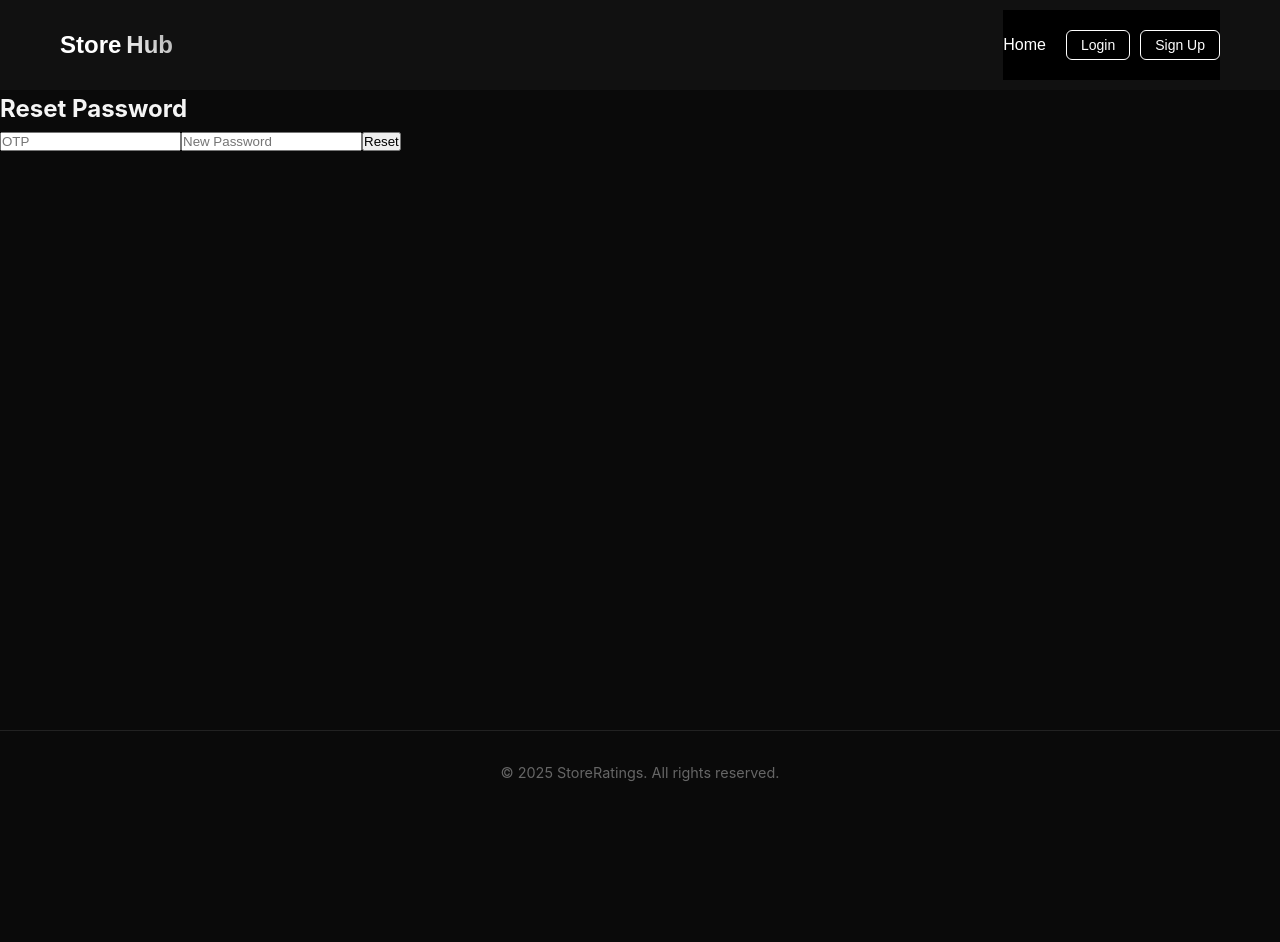
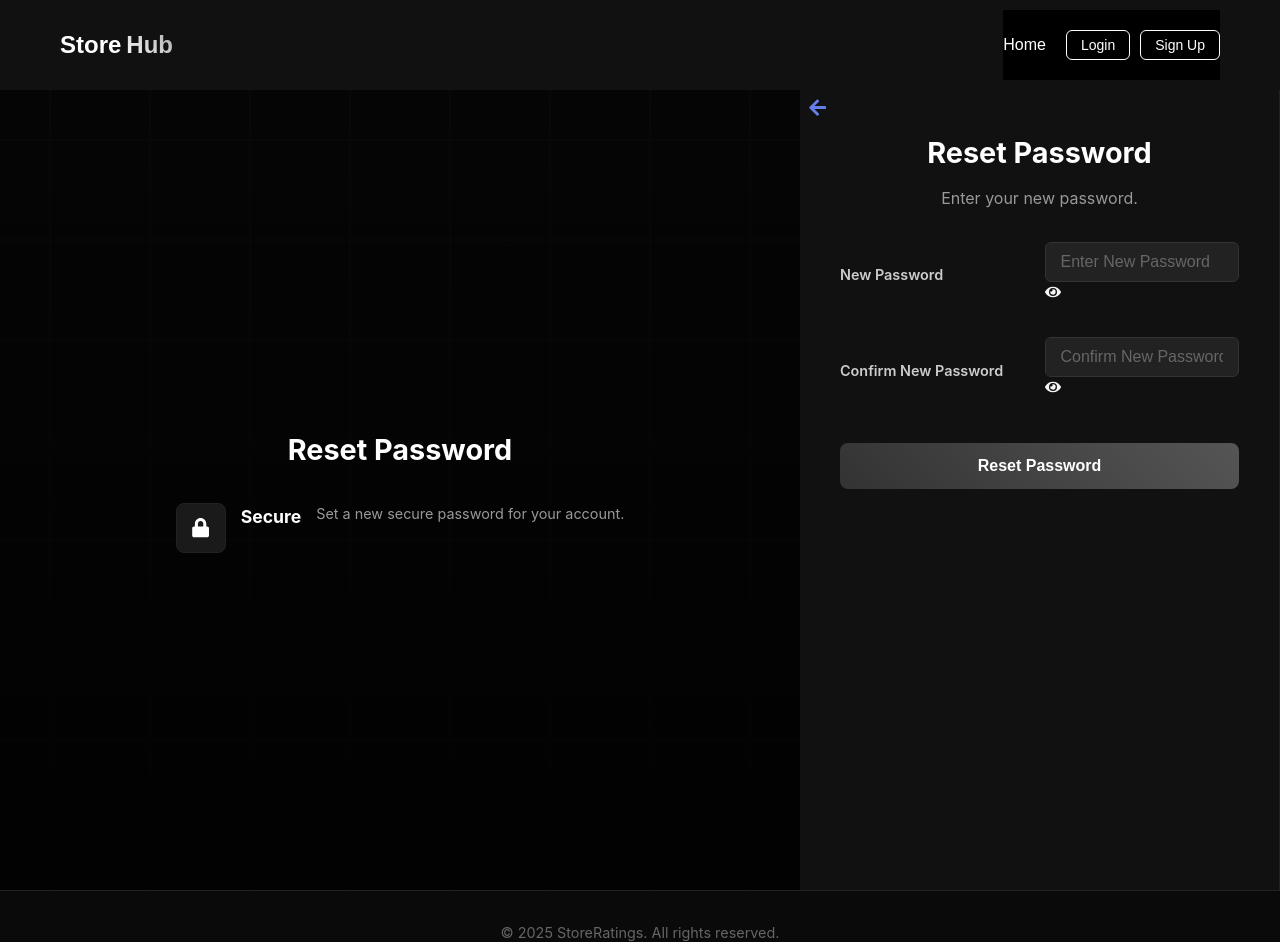
Before and after one commit to Sarcastic21/Roxiler, a React (Vite) app in the folder frontend/: page /reset-password in a window 1280 px wide. Before the commit the page ends 800 px from the top, so only its background shows below. Built offline with nearby package versions, Linux system fonts and the light colour scheme.

Commit message:
Update ResetPassword.jsx

```diff
--- a/frontend/src/pages/ResetPassword.jsx
+++ b/frontend/src/pages/ResetPassword.jsx
@@ -1,31 +1,133 @@
 import { useState } from "react";
 import { resetPassword } from "../api/api.js";
 import { useLocation, useNavigate } from "react-router-dom";
+import { FaLock, FaInfoCircle, FaArrowLeft, FaEye, FaEyeSlash } from "react-icons/fa"; // Import icons
+import "../Styles/Auth.css"; // Import shared styles
 
 export default function ResetPassword() {
   const navigate = useNavigate();
   const location = useLocation();
   const email = location.state?.email || "";
-  const [otp, setOtp] = useState("");
   const [newPassword, setNewPassword] = useState("");
+  const [confirmPassword, setConfirmPassword] = useState("");
   const [message, setMessage] = useState("");
+  const [loading, setLoading] = useState(false);
+  const [showNewPassword, setShowNewPassword] = useState(false);
+  const [showConfirmPassword, setShowConfirmPassword] = useState(false);
 
-  const handleSubmit = async e => {
+  const handleSubmit = async (e) => {
     e.preventDefault();
-    const res = await resetPassword({ email, otp, newPassword });
-    setMessage(res.message);
-    if (res.message === "Password reset successfully") navigate("/login");
+    setLoading(true);
+    setMessage("");
+
+    if (newPassword !== confirmPassword) {
+      setMessage("Passwords do not match.");
+      setLoading(false);
+      return;
+    }
+
+    try {
+      const res = await resetPassword({ email, newPassword }); // Remove OTP
+      setMessage(res.message);
+      if (res.message === "Password reset successfully") {
+        navigate("/login", { state: { message: "Password reset successfully. You can now login." } });
+      }
+    } catch (error) {
+      setMessage(error.response?.data?.message || "Password reset failed. Please try again.");
+    } finally {
+      setLoading(false);
+    }
+  };
+
+  const handleBack = () => {
+    navigate("/forgot-password");
+  };
+
+  const toggleNewPasswordVisibility = () => {
+    setShowNewPassword(!showNewPassword);
+  };
+
+  const toggleConfirmPasswordVisibility = () => {
+    setShowConfirmPassword(!showConfirmPassword);
   };
 
   return (
-    <div>
-      <h2>Reset Password</h2>
-      {message && <p>{message}</p>}
-      <form onSubmit={handleSubmit}>
-        <input placeholder="OTP" value={otp} onChange={e => setOtp(e.target.value)} required />
-        <input placeholder="New Password" type="password" value={newPassword} onChange={e => setNewPassword(e.target.value)} required />
-        <button type="submit">Reset</button>
-      </form>
+    <div className="login-container">
+      <div className="login-features">
+        <div className="features-container">
+          <h3>Reset Password</h3>
+          <div className="features-grid">
+            <div className="feature">
+              <div className="feature-icon"><FaLock /></div>
+              <h4>Secure</h4>
+              <p>Set a new secure password for your account.</p>
+            </div>
+          </div>
+        </div>
+      </div>
+
+      <div className="login-card">
+        <div className="login-header">
+          <button className="back-button" onClick={handleBack}>
+            <FaArrowLeft />
+          </button>
+          <h2>Reset Password</h2>
+          <p>Enter your new password.</p>
+        </div>
+
+        {message && (
+          <div className={`message-box ${message.includes("successfully") ? "success" : "error"}`}>
+            <FaInfoCircle className="message-icon" />
+            <span>{message}</span>
+          </div>
+        )}
+
+        <form onSubmit={handleSubmit} className="login-form">
+          <div className="input-group">
+            <label htmlFor="newPassword">
+              New Password
+            </label>
+            <div className="password-input-container">
+              <input
+                type={showNewPassword ? "text" : "password"}
+                id="newPassword"
+                placeholder="Enter New Password"
+                value={newPassword}
+                onChange={(e) => setNewPassword(e.target.value)}
+                required
+                className="form-input"
+              />
+              <span className="password-toggle-icon" onClick={toggleNewPasswordVisibility}>
+                {showNewPassword ? <FaEyeSlash /> : <FaEye />}
+              </span>
+            </div>
+          </div>
+
+          <div className="input-group">
+            <label htmlFor="confirmPassword">
+              Confirm New Password
+            </label>
+            <div className="password-input-container">
+              <input
+                type={showConfirmPassword ? "text" : "password"}
+                id="confirmPassword"
+                placeholder="Confirm New Password"
+                value={confirmPassword}
+                onChange={(e) => setConfirmPassword(e.target.value)}
+                required
+                className="form-input"
+              />
+              <span className="password-toggle-icon" onClick={toggleConfirmPasswordVisibility}>
+                {showConfirmPassword ? <FaEyeSlash /> : <FaEye />}
+              </span>
+            </div>
+          </div>
+
+          <button type="submit" className="login-button" disabled={loading}>
+            {loading ? "Resetting..." : "Reset Password"}
+          </button>
+        </form>
+      </div>
     </div>
   );
 }
```
